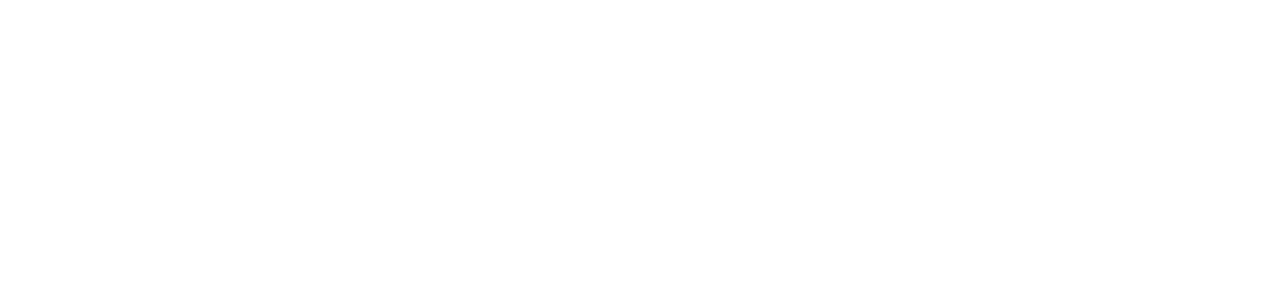
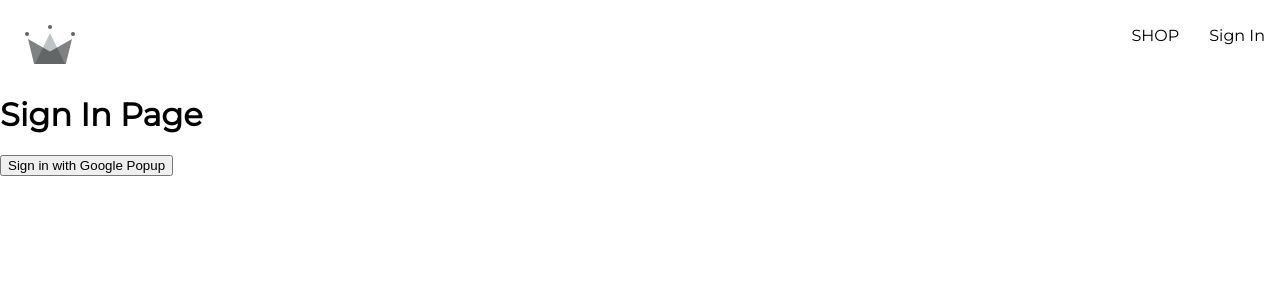
Before and after one commit to zackdaniels/e-commerce-project, a React (Create React App) app: page /sign-in in a window 1280 px wide. Before the commit this address had no page. Shown: the top 300 px of the page. Built offline with nearby package versions, Linux system fonts and the light colour scheme.

Commit message:
firebase install and sign in component

```diff
--- a/package.json
+++ b/package.json
@@ -6,6 +6,7 @@
     "@testing-library/jest-dom": "^5.16.5",
     "@testing-library/react": "^13.3.0",
     "@testing-library/user-event": "^13.5.0",
+    "firebase": "^9.9.2",
     "react": "^18.2.0",
     "react-dom": "^18.2.0",
     "react-router-dom": "^6.3.0",
--- a/src/App.js
+++ b/src/App.js
@@ -2,6 +2,7 @@
 
 import Navigation from './routes/navigation/navigation.component';
 import Home from './routes/home/home.component'
+import SignIn from './routes/sign-in/sign-in.component';
 
 const Shop = () => {
   return <h1>I am the shop page</h1>
@@ -13,6 +14,7 @@
       <Route path='/' element={<Navigation />} >
         <Route index element={<Home />} />
         <Route path='shop' element={<Shop />} />
+        <Route path='sign-in' element={<SignIn />} />
       </Route>
     </Routes>
   );
--- a/src/routes/navigation/navigation.component.jsx
+++ b/src/routes/navigation/navigation.component.jsx
@@ -16,6 +16,9 @@
           <Link className='nav-link' to='/shop'>
             SHOP
           </Link>
+          <Link className='nav-link' to='/sign-in'>
+            Sign In
+          </Link>
         </div>
       </div>
       <Outlet />
--- /dev/null
+++ b/src/routes/sign-in/sign-in.component.jsx
@@ -0,0 +1,19 @@
+import { signInWithGooglePopup } from '../../utils/firebase/firebase.utils'
+
+const SignIn = () => {
+  const logGoogleUser = async () => {
+    const response = await signInWithGooglePopup();
+    console.log(response);
+  }
+
+  return (
+    <div>
+      <h1>Sign In Page</h1>
+      <button onClick={ logGoogleUser }>
+        Sign in with Google Popup
+      </button>
+    </div>
+  )
+}
+
+export default SignIn
--- /dev/null
+++ b/src/utils/firebase/firebase.utils.js
@@ -0,0 +1,31 @@
+// creates app instance for you based on some type of config
+import { initializeApp } from 'firebase/app';
+import {
+  getAuth,
+  signInWithRedirect,
+  signInWithPopup,
+  GoogleAuthProvider
+} from 'firebase/auth';
+
+// Your web app's Firebase configuration
+// For Firebase JS SDK v7.20.0 and later, measurementId is optional
+const firebaseConfig = {
+  apiKey: "AIzaSyDdgJrkmLGf-L8NF0EytFnWCjlKv3Jwthk",
+  authDomain: "e-commerce-project-364ff.firebaseapp.com",
+  projectId: "e-commerce-project-364ff",
+  storageBucket: "e-commerce-project-364ff.appspot.com",
+  messagingSenderId: "455348278646",
+  appId: "1:455348278646:web:9d49baf32be8446dd95657",
+  measurementId: "G-JB3MX2M3MQ"
+};
+
+// Initialize Firebase
+const firebaseApp = initializeApp(firebaseConfig);
+
+const provider = new GoogleAuthProvider();
+provider.setCustomParameters({
+  prompt: 'select_account'
+});
+
+export const auth = getAuth();
+export const signInWithGooglePopup = () => signInWithPopup(auth, provider);
```
Also changed, not shown: src/routes/navigation/navigation.styles.scss (line endings or trailing spaces), 1 other file (tests, documents, lock files or other folders).
